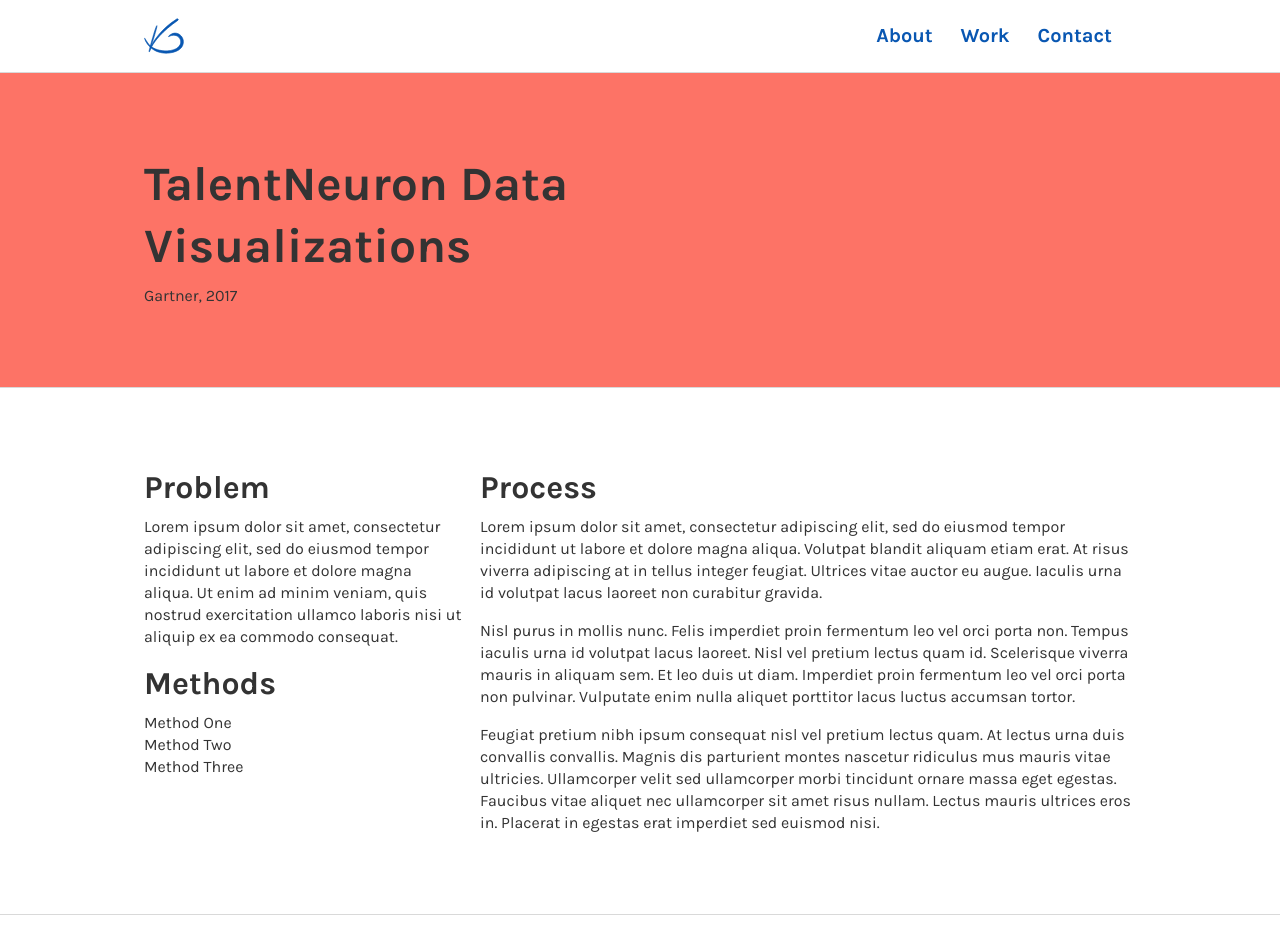
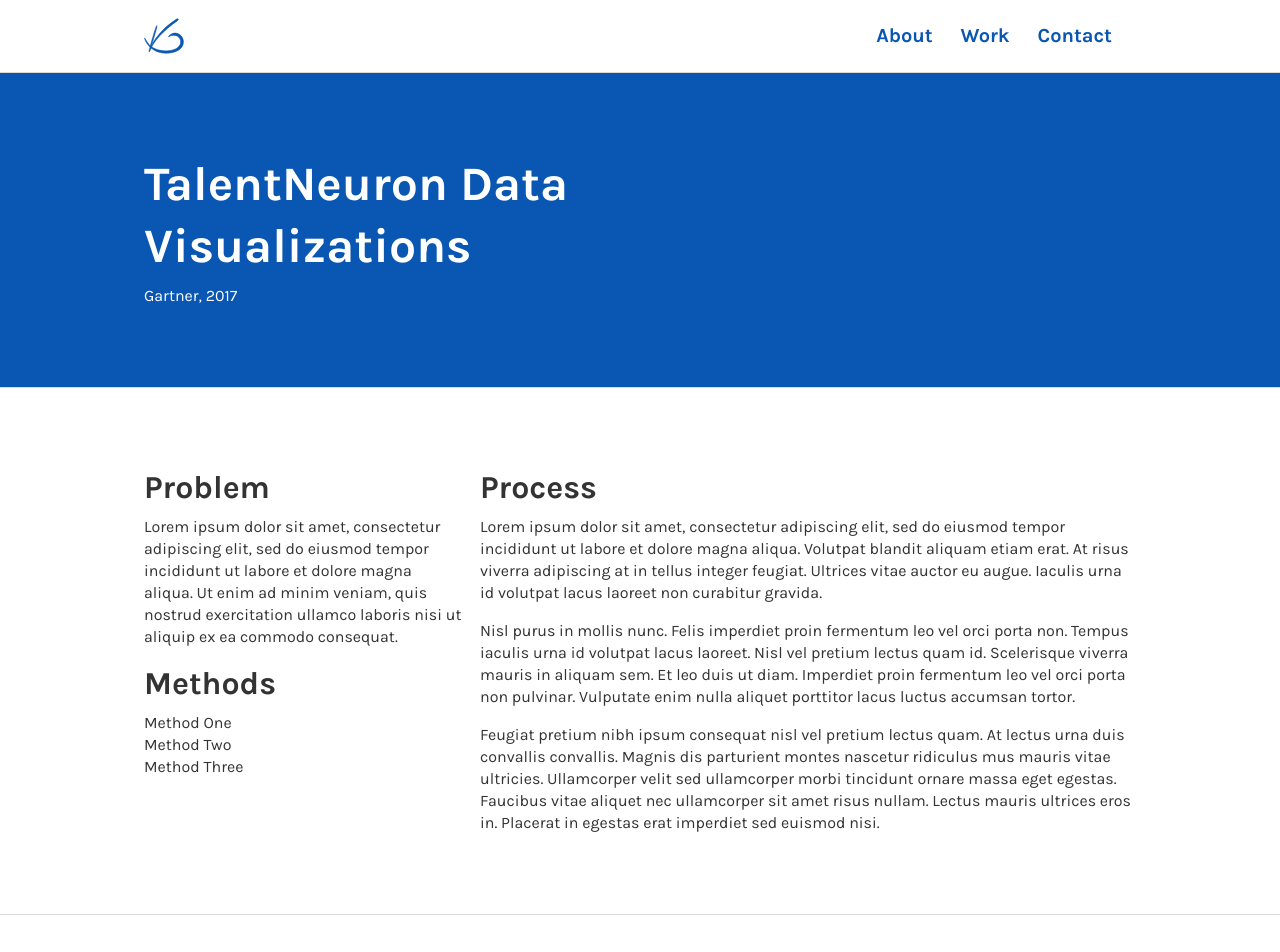
Before and after one commit to marcusrelacion/kirstengreen.com, a Jekyll site: the page built from _work/talentneuron-data-visualizations.md, in a window 1280 px wide and 1400 px high. Shown: the top 952 px of the window. Built offline with Jekyll 4.4.1, drawn with Linux system fonts in a browser that asks for light colours.

Commit message:
changing hero to blue and white

```diff
--- a/_sass/layout/_sections.scss
+++ b/_sass/layout/_sections.scss
@@ -7,7 +7,8 @@
 }
 
 .section-featured {
-  background-color: $primary;
+  background-color: $secondary;
+  color: $white;
 }
 
 .container {
```
